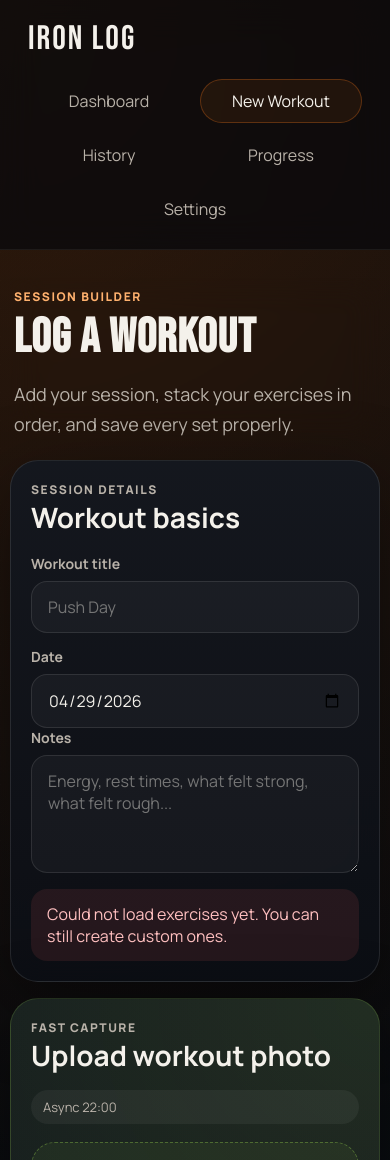
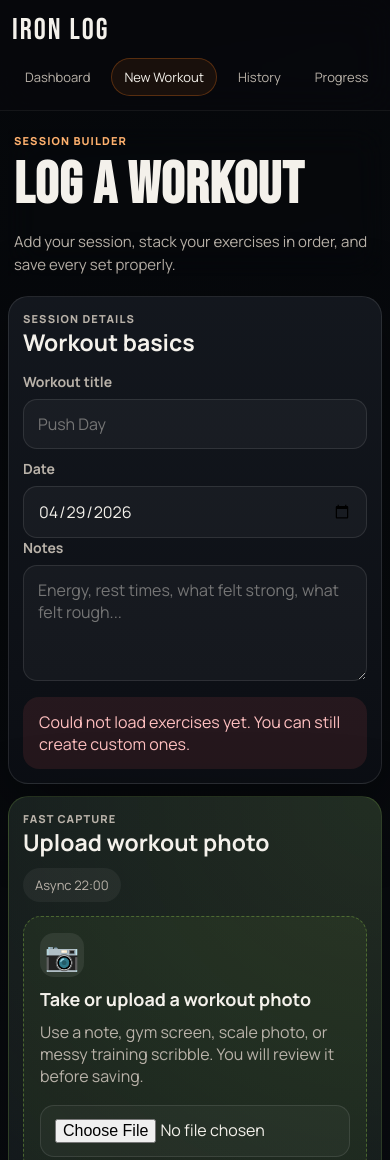
Before and after one commit to EL-shinchan/mini-todo, a website: page workout-tracker/public/workout.html in a window 390 px wide. Shown: the top 1160 px of the page. Drawn offline with Linux system fonts and the light colour scheme; no server answers.

Commit message:
Improve mobile workout layout

```diff
--- a/workout-tracker/public/styles/main.css
+++ b/workout-tracker/public/styles/main.css
@@ -1001,3 +1001,231 @@ textarea {
   background: rgba(0, 0, 0, 0.32);
   border: 1px solid rgba(255, 255, 255, 0.08);
 }
+
+/* Mobile comfort pass: the app has grown into a real training tool, so phone layout needs more breathing room. */
+@media (max-width: 720px) {
+  body {
+    background: linear-gradient(160deg, #05070a, #0c0f14 55%, #090b10);
+  }
+
+  body::before,
+  .grain {
+    opacity: 0.05;
+  }
+
+  .topbar {
+    position: sticky;
+    padding: 12px 12px 10px;
+    gap: 10px;
+  }
+
+  .brand {
+    font-size: 30px;
+  }
+
+  .nav {
+    flex-wrap: nowrap;
+    overflow-x: auto;
+    gap: 8px;
+    padding-bottom: 4px;
+    scrollbar-width: none;
+  }
+
+  .nav::-webkit-scrollbar {
+    display: none;
+  }
+
+  .nav a {
+    flex: 0 0 auto;
+    min-width: max-content;
+    padding: 9px 12px;
+    font-size: 13px;
+  }
+
+  .shell {
+    width: 100%;
+    padding: 18px 10px 32px;
+  }
+
+  .page-intro {
+    padding: 4px 6px 0;
+  }
+
+  .page-intro h1,
+  h1 {
+    font-size: clamp(42px, 15vw, 58px);
+    line-height: 0.98;
+  }
+
+  h2 {
+    font-size: 23px;
+  }
+
+  h3 {
+    font-size: 18px;
+    line-height: 1.25;
+  }
+
+  .hero-copy {
+    font-size: 15px;
+    line-height: 1.55;
+  }
+
+  .content-grid,
+  .hero-stat-stack,
+  .stats-grid,
+  .stack-list,
+  .exercise-list {
+    gap: 12px;
+  }
+
+  .panel,
+  .hero-panel,
+  .exercise-card,
+  .photo-draft-review,
+  .quick-clarify-card {
+    border-radius: 20px;
+  }
+
+  .panel,
+  .hero-panel {
+    padding: 16px;
+  }
+
+  .panel-header {
+    gap: 10px;
+    margin-bottom: 14px;
+  }
+
+  .form-grid,
+  .quick-clarify-fields,
+  .photo-upload-grid,
+  .photo-draft-set,
+  .set-row {
+    grid-template-columns: 1fr !important;
+    gap: 10px;
+  }
+
+  .photo-upload-panel {
+    overflow: visible;
+  }
+
+  .photo-drop-zone {
+    min-height: auto;
+    padding: 16px;
+    border-radius: 18px;
+  }
+
+  .photo-drop-zone strong {
+    font-size: 18px;
+  }
+
+  .photo-drop-icon,
+  .quick-number,
+  .set-badge {
+    width: 44px;
+    min-width: 44px;
+    height: 44px;
+    border-radius: 14px;
+  }
+
+  .photo-preview-card,
+  .photo-preview-card img {
+    min-height: 160px;
+  }
+
+  .video-preview {
+    max-height: 240px;
+  }
+
+  .quick-clarify-card,
+  .photo-draft-review,
+  .photo-draft-exercise,
+  .processed-draft-card,
+  .exercise-card,
+  .set-row {
+    padding: 14px;
+  }
+
+  input,
+  select,
+  textarea,
+  .button,
+  .icon-button {
+    font-size: 16px;
+  }
+
+  input,
+  select,
+  textarea {
+    padding: 13px 14px;
+    border-radius: 14px;
+  }
+
+  .button,
+  .icon-button {
+    min-height: 48px;
+    padding: 13px 14px;
+    border-radius: 14px;
+  }
+
+  .form-actions,
+  .photo-actions {
+    display: grid;
+    grid-template-columns: 1fr;
+    gap: 10px;
+    margin-top: 14px;
+  }
+
+  .sticky-actions {
+    position: sticky;
+    bottom: 8px;
+    padding-top: 8px;
+    background: linear-gradient(180deg, transparent, rgba(9, 11, 16, 0.9) 30%);
+  }
+
+  .processed-draft-card,
+  .detail-set-item,
+  .metric-row,
+  .tag-row,
+  .highlight-row,
+  .status-title-row {
+    align-items: stretch;
+  }
+
+  .metric-pill,
+  .info-pill,
+  .pr-badge {
+    width: fit-content;
+    max-width: 100%;
+  }
+
+  .config-json-preview {
+    max-height: 360px;
+    font-size: 12px;
+  }
+}
+
+@media (max-width: 420px) {
+  .shell {
+    padding-left: 8px;
+    padding-right: 8px;
+  }
+
+  .panel,
+  .hero-panel {
+    padding: 14px;
+  }
+
+  .photo-upload-panel .panel-header .info-pill {
+    align-self: flex-start;
+  }
+
+  .mini-label,
+  .eyebrow,
+  .stat-label,
+  .detail-label {
+    letter-spacing: 1.1px;
+    font-size: 11px;
+  }
+}
```
